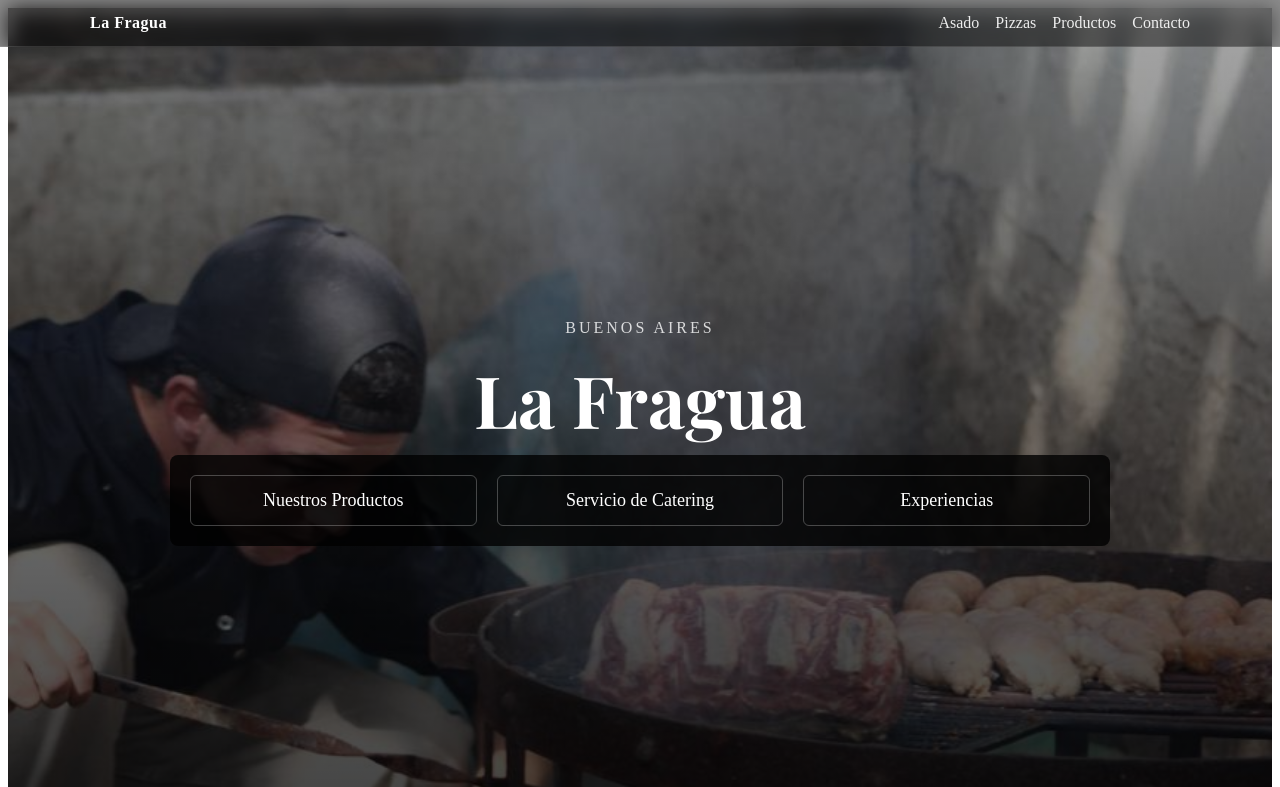
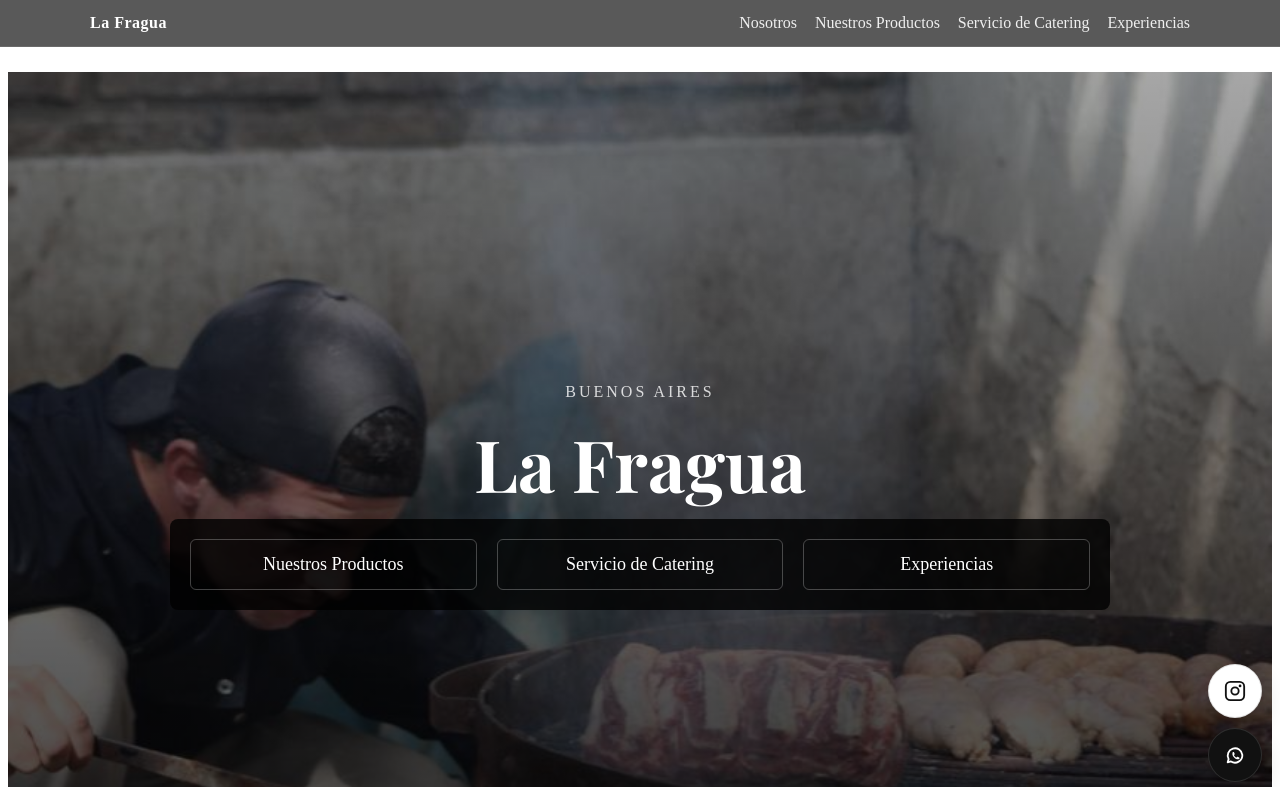
Before and after one commit to lafraguacatering-hub/lafragua, a Next.js app: page / in a window 1280 px wide. Shown: the top 787 px of the page. Built offline with nearby package versions, Linux system fonts and the light colour scheme.

Commit message:
layout navbar fix

```diff
--- a/app/components/Navbar.tsx
+++ b/app/components/Navbar.tsx
@@ -1,4 +1,3 @@
-// app/components/Navbar.tsx
 import Link from "next/link";
 
 export default function Navbar() {
@@ -10,26 +9,27 @@ export default function Navbar() {
         left: 0,
         right: 0,
         zIndex: 50,
-        padding: "14px 24px",
-        background: "rgba(0,0,0,0.45)",
+        background: "rgba(0,0,0,0.65)",
         backdropFilter: "blur(10px)",
-        borderBottom: "1px solid rgba(255,255,255,0.12)",
+        borderBottom: "1px solid rgba(255,255,255,0.10)",
       }}
     >
       <nav
         style={{
           maxWidth: 1100,
           margin: "0 auto",
+          padding: "14px 18px",
           display: "flex",
           alignItems: "center",
           justifyContent: "space-between",
-          gap: 16,
+          gap: 18,
         }}
       >
+        {/* Logo / Marca */}
         <Link
           href="/"
           style={{
-            color: "white",
+            color: "#fff",
             textDecoration: "none",
             fontWeight: 700,
             letterSpacing: 0.5,
@@ -38,18 +38,34 @@ export default function Navbar() {
           La Fragua
         </Link>
 
-        <div style={{ display: "flex", gap: 16 }}>
-          <Link href="/asado" style={{ color: "white", textDecoration: "none", opacity: 0.9 }}>
-            Asado
+        {/* Menú */}
+        <div style={{ display: "flex", gap: 18, alignItems: "center" }}>
+          <Link
+            href="/#nosotros"
+            style={{ color: "rgba(255,255,255,0.9)", textDecoration: "none" }}
+          >
+            Nosotros
           </Link>
-          <Link href="/pizzas" style={{ color: "white", textDecoration: "none", opacity: 0.9 }}>
-            Pizzas
+
+          <Link
+            href="/productos"
+            style={{ color: "rgba(255,255,255,0.9)", textDecoration: "none" }}
+          >
+            Nuestros Productos
           </Link>
-          <Link href="/productos" style={{ color: "white", textDecoration: "none", opacity: 0.9 }}>
-            Productos
+
+          <Link
+            href="/#catering"
+            style={{ color: "rgba(255,255,255,0.9)", textDecoration: "none" }}
+          >
+            Servicio de Catering
           </Link>
-          <Link href="/contacto" style={{ color: "white", textDecoration: "none", opacity: 0.9 }}>
-            Contacto
+
+          <Link
+            href="/#experiencias"
+            style={{ color: "rgba(255,255,255,0.9)", textDecoration: "none" }}
+          >
+            Experiencias
           </Link>
         </div>
       </nav>
--- a/app/layout.tsx
+++ b/app/layout.tsx
@@ -1,6 +1,7 @@
-import Navbar from "./components/Navbar";
 import type { Metadata } from "next";
 import { Playfair_Display, Inter } from "next/font/google";
+import Navbar from "./components/Navbar";
+import FloatingButtons from "./components/FloatingButtons";
 
 const playfair = Playfair_Display({
   subsets: ["latin"],
@@ -25,10 +26,15 @@ export default function RootLayout({
 }) {
   return (
     <html lang="es">
-      <body className={`${playfair.variable} ${inter.variable} antialiased`}>
-  <Navbar />
-  {children}
-</body>
+      <body className={`${inter.variable} ${playfair.variable} antialiased`}>
+        <Navbar />
+
+        <div style={{ paddingTop: 64 }}>
+          {children}
+        </div>
+
+        <FloatingButtons />
+      </body>
     </html>
   );
 }
```
